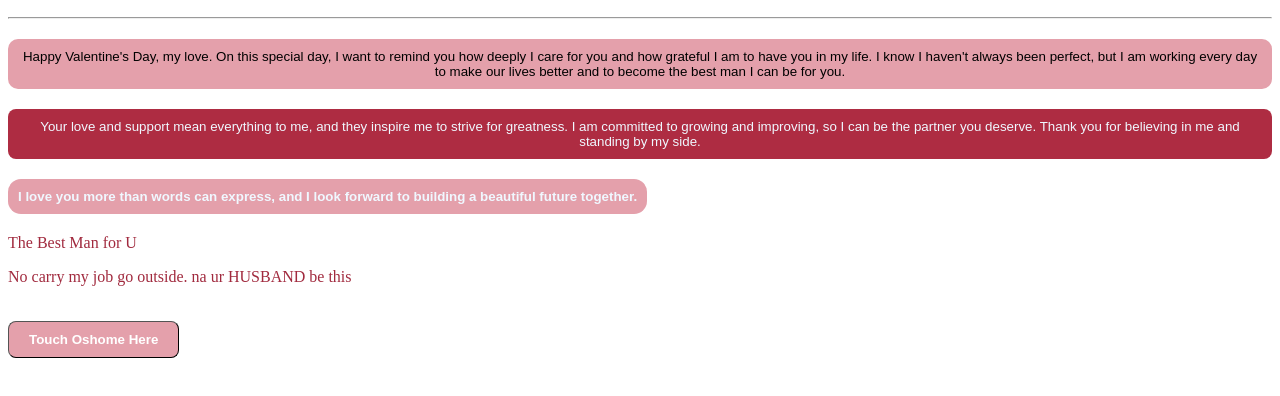
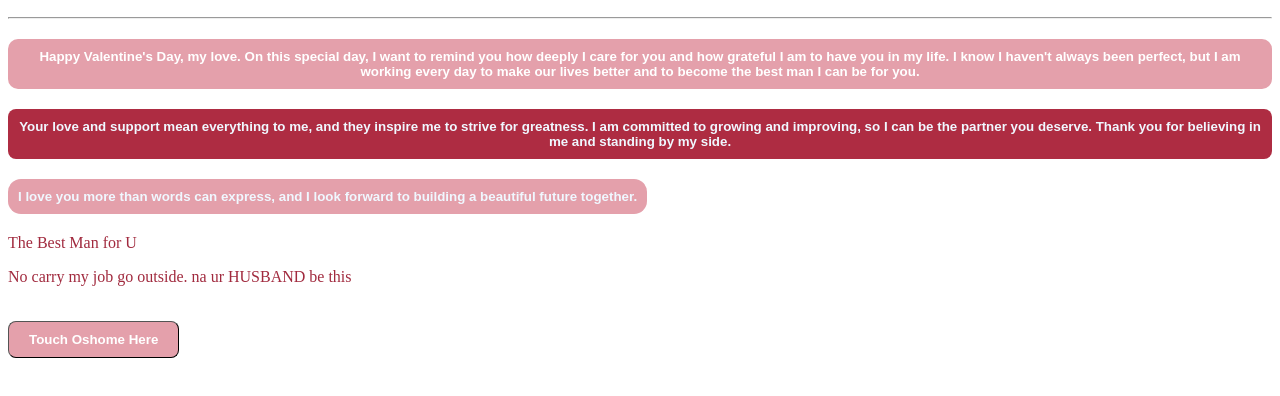
Before and after one commit to kahyis/tari, a plain HTML site: page index.html in a window 1280 px wide. Shown: the part 324-720 px from the top of the page. Drawn offline with Linux system fonts and the light colour scheme.

Commit message:
Add files via upload

```diff
--- a/index.html
+++ b/index.html
@@ -14,6 +14,7 @@
 
 
    .letter{
+    color: white;
     background-color: rgb(228, 160, 171);
     border: none;
     border-radius: 10px;
@@ -22,6 +23,7 @@
     padding-bottom: 10px;
     padding-top: 10px;
     cursor: pointer;
+    font-weight: bold;
    }
 
 
@@ -35,6 +37,7 @@
     padding-bottom: 10px;
     padding-top: 10px;
     cursor: pointer;
+    font-weight: bold;
    }
 
    .loveyou{
```
